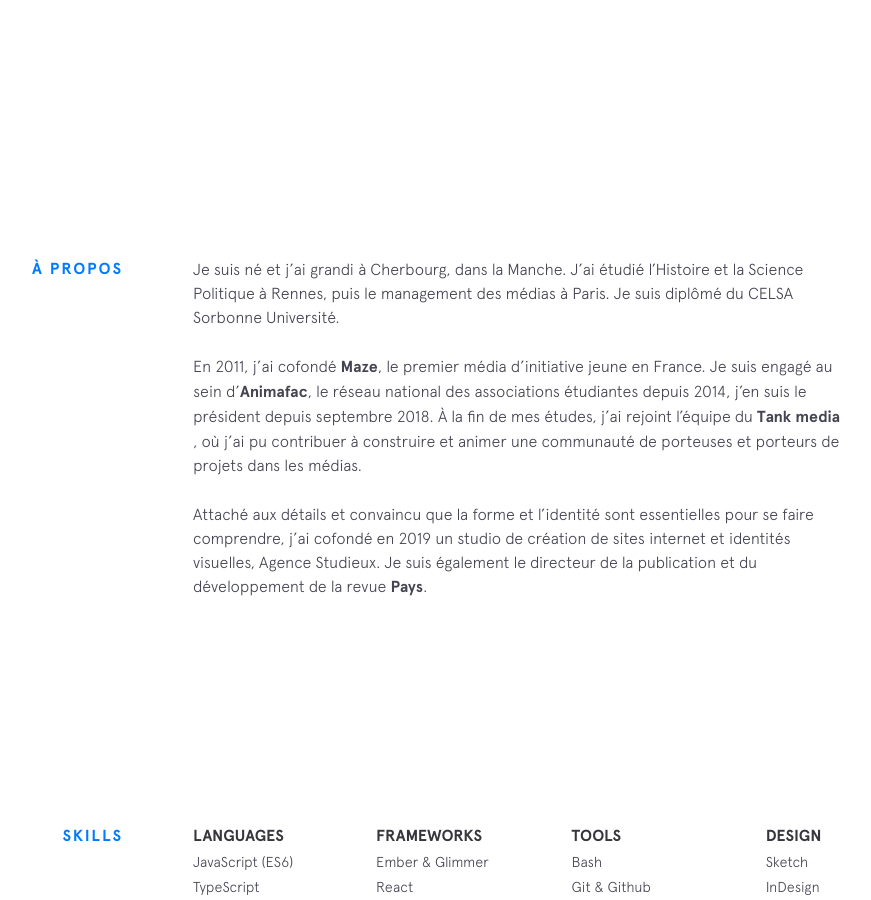
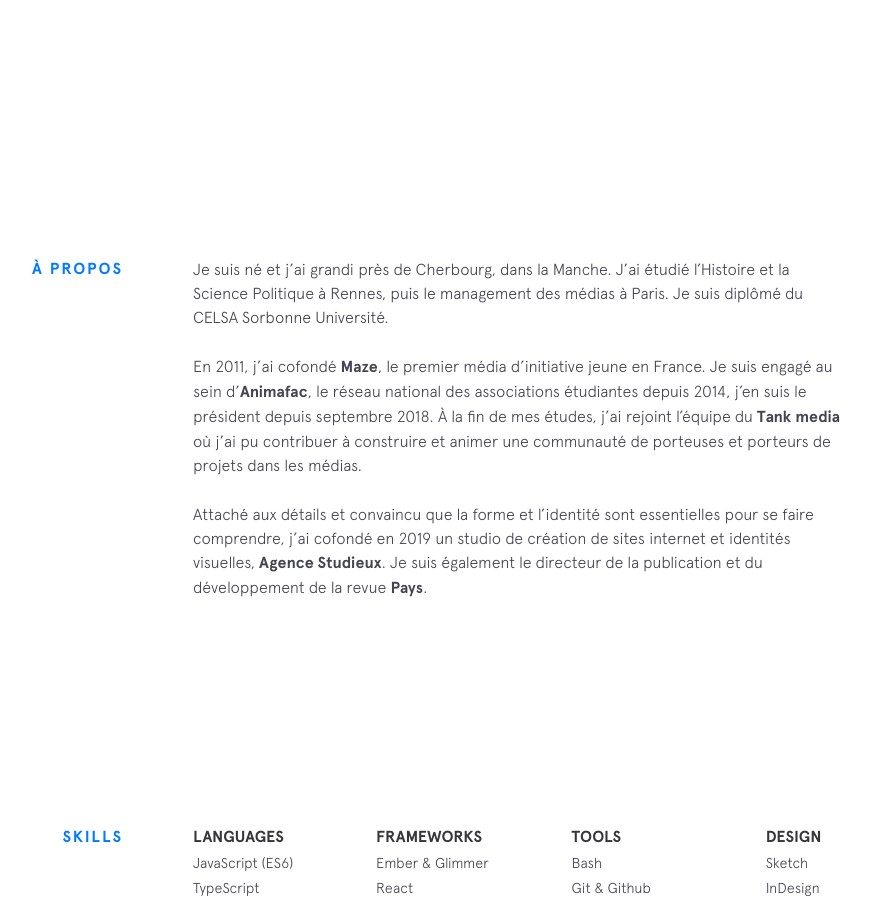
Before and after one commit to bthv1/baptistethevelein.fr, a Jekyll site: the page built from index.html, in a window 1280 px wide and 900 px high, scrolled down 743 px. Shown: the whole window, without its empty margins (257-1128 px from the left). Built offline with Jekyll 4.4.1, drawn with Linux system fonts in a browser that asks for light colours; nearby versions of some CDN libraries.

Commit message:
Update background.html

```diff
--- a/_includes/background.html
+++ b/_includes/background.html
@@ -2,22 +2,22 @@
   <div class="section__title">À propos</div>
   <div class="section__content">
     <p>
-      Je suis né et j’ai grandi à Cherbourg, dans la Manche. J’ai étudié l’Histoire et la Science Politique à Rennes, puis le
-      management des médias à Paris. Je suis diplômé du CELSA Sorbonne Université.
+      Je suis né et j’ai grandi près de Cherbourg, dans la Manche. J’ai étudié l’Histoire et la Science Politique à Rennes, puis le
+      management des médias à Paris. Je suis diplômé du <span class="italique">CELSA Sorbonne Université</span>.
     </p>
 
     <p>
-      En 2011, j’ai cofondé <a class="underline-link" href="https://maze.fr/" target="_blank">Maze</a>, le premier média
-      d’initiative jeune en France. Je suis engagé au sein d’<a class="underline-link" href="https://animafac.net/" target="_blank">Animafac</a>, le réseau national des
+      En 2011, j’ai cofondé <span class="italique"><a class="underline-link" href="https://maze.fr/" target="_blank">Maze</a></span>, le premier média
+      d’initiative jeune en France. Je suis engagé au sein d’<span class="italique"><a class="underline-link" href="https://animafac.net/" target="_blank">Animafac</a></span>, le réseau national des
       associations étudiantes depuis 2014, j’en suis le président depuis septembre 2018. À la fin de mes études,
-      j’ai rejoint l’équipe du <a class="underline-link" href="https://media.letank.fr/"  target="_blank">Tank media</a>, où j’ai pu contribuer à construire et animer
+      j’ai rejoint l’équipe du <span class="italique"><a class="underline-link" href="https://media.letank.fr/"  target="_blank">Tank media</a></span> où j’ai pu contribuer à construire et animer
       une communauté de porteuses et porteurs de projets dans les médias.
     </p>
 
     <p>
       Attaché aux détails et convaincu que la forme et l’identité sont essentielles pour se faire comprendre, j’ai cofondé
-      en 2019 un studio de création de sites internet et identités visuelles, Agence Studieux. Je suis également le directeur
-      de la publication et du développement de la revue <a class="underline-link" href="https://pays-revue.com/" target="_blank">Pays</a>.
+      en 2019 un studio de création de sites internet et identités visuelles, <span class="italique"><a class="underline-link" href="https://agencestudieux.com/" target="_blank">Agence Studieux</a></span>. Je suis également le directeur
+      de la publication et du développement de la revue <span class="italique"><a class="underline-link" href="https://pays-revue.com/" target="_blank">Pays</a></span>.
     </p>
 
     <!-- {% include employment-status.html %} -->
```
